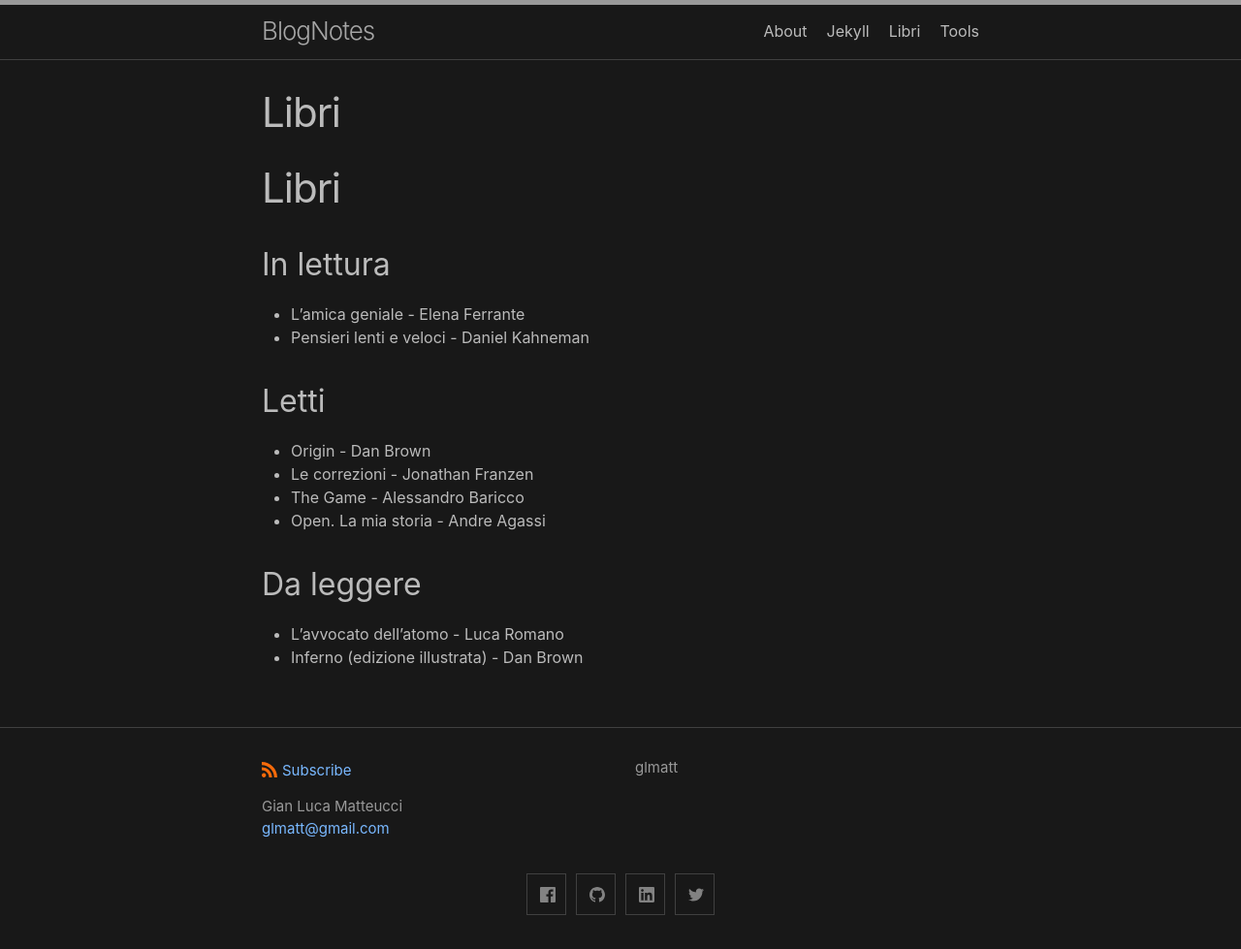
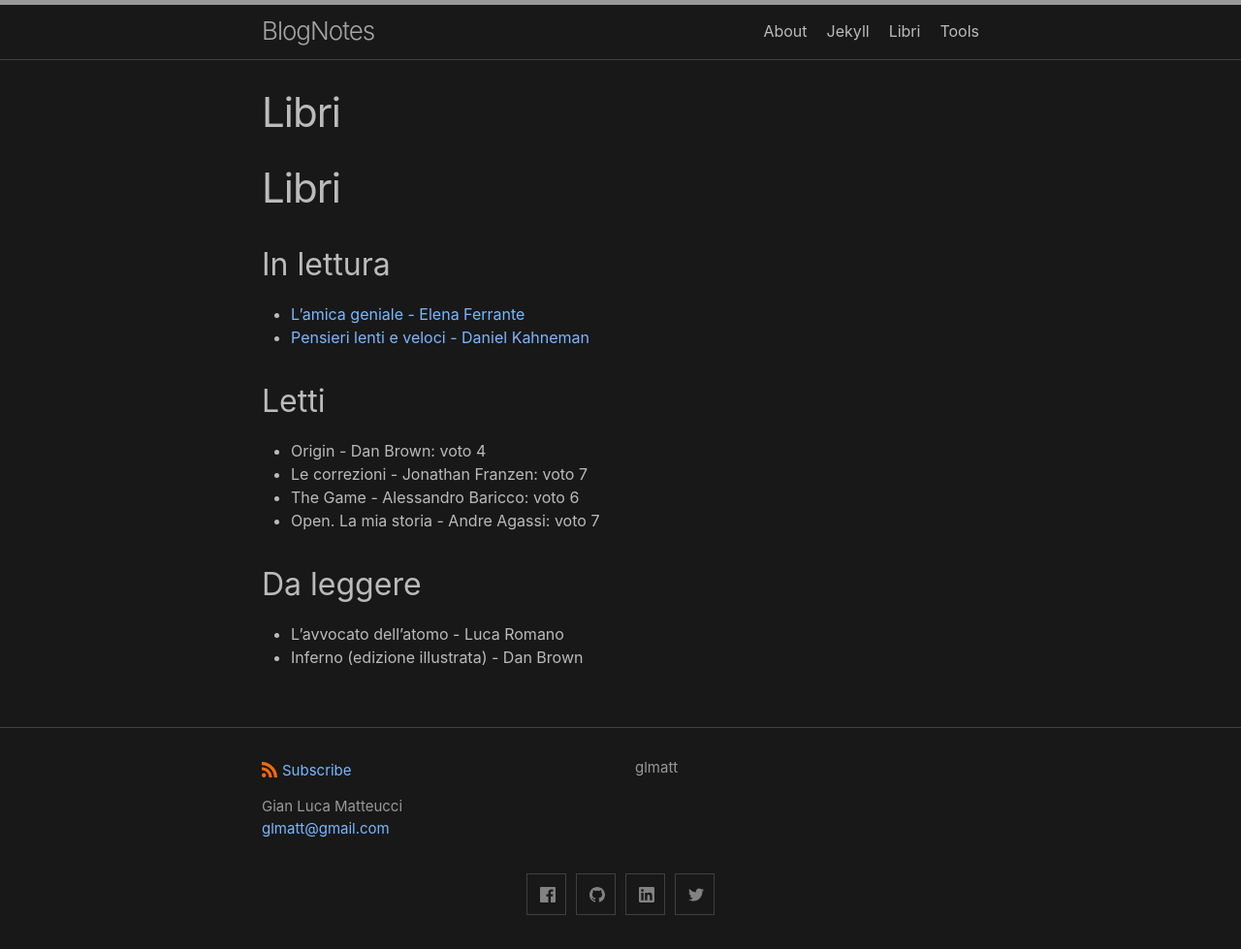
Before and after one commit to glmatt/glmatt.github.io, a Jekyll site: the page built from libri.md, in a window 1280 px wide. Shown: the whole page at 97% size. Built offline with Jekyll 4.4.1, drawn with Linux system fonts in a browser that asks for light colours.

Commit message:
Update libri.md

```diff
--- a/libri.md
+++ b/libri.md
@@ -7,14 +7,14 @@ permalink: /libri/
 # Libri
 
 ## In lettura
-- L'amica geniale - Elena Ferrante
-- Pensieri lenti e veloci - Daniel Kahneman
+- [L'amica geniale - Elena Ferrante](https://www.amazon.it/Lamica-geniale-Elena-Ferrante-ebook/dp/B006DPOTG2/ref=sr_1_1?keywords=l+amica+geniale&qid=1662976418&s=books&sr=1-1 "Vai su Amazon")
+- [Pensieri lenti e veloci - Daniel Kahneman](https://www.amazon.it/Pensieri-lenti-veloci-Daniel-Kahneman/dp/8804736127/ref=sr_1_1?__mk_it_IT=%C3%85M%C3%85%C5%BD%C3%95%C3%91&crid=DCL4E7TDTOYJ&keywords=pensieri+lenti+e+veloci+-+daniel+kahneman&qid=1662976545&s=books&sprefix=ensieri+lenti+e+veloci+-+daniel+kahneman%2Cstripbooks%2C75&sr=1-1 "Vai su Amazon")
 
 ## Letti
-- Origin - Dan Brown
-- Le correzioni - Jonathan Franzen
-- The Game - Alessandro Baricco
-- Open. La mia storia - Andre Agassi
+- Origin - Dan Brown: voto 4
+- Le correzioni - Jonathan Franzen: voto 7
+- The Game - Alessandro Baricco: voto 6
+- Open. La mia storia - Andre Agassi: voto 7
 
 ## Da leggere
 - L'avvocato dell'atomo - Luca Romano
```
